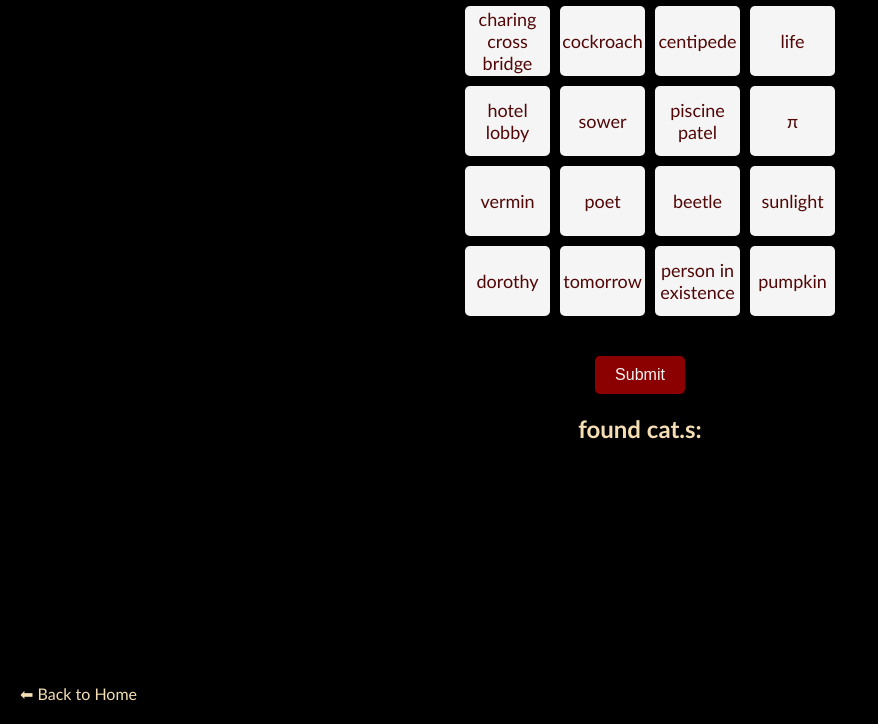
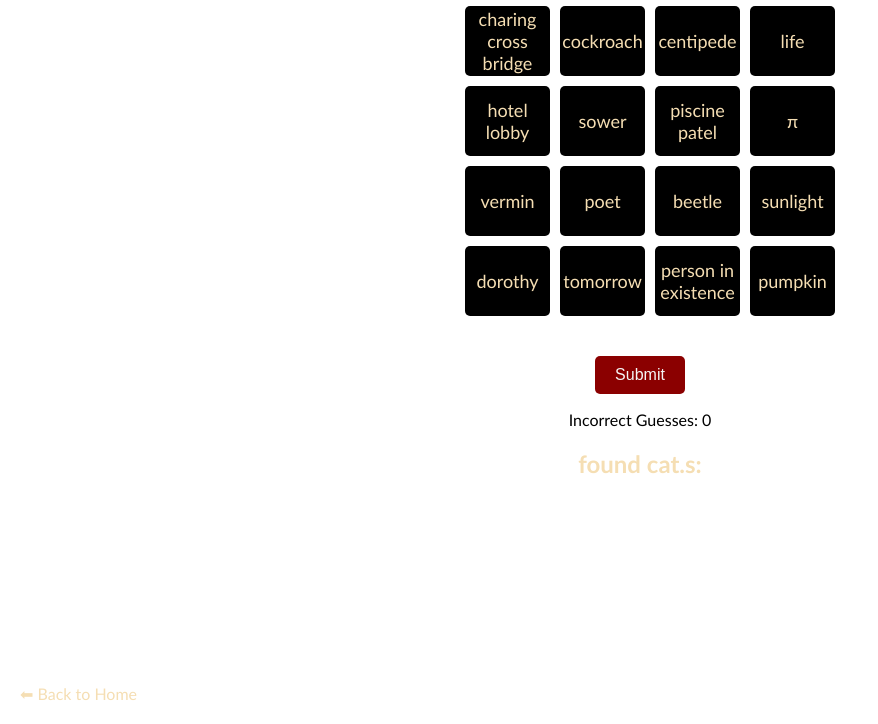
Before and after one commit to gracedx/cnxns, a plain HTML site: page mle.html in a window 1280 px wide. Shown: the part 76-800 px from the top of the page, without its empty margins (0-878 px from the left). Drawn offline with Linux system fonts and the light colour scheme.

Commit message:
minor mle design edits

```diff
--- a/mle.html
+++ b/mle.html
@@ -7,15 +7,15 @@
     <link rel="stylesheet" href="style.css">
     <style>
         body {
-            background-color: black;
+            background-color: white;
         }
         .word {
-            background: whitesmoke;
-            color: rgb(81, 7, 7)
+            background: black;
+            color: wheat;
         }
         .word.selected {
-            background: rgb(81, 7, 7);
-            color: white;
+            background: wheat;
+            color: rgb(81, 7, 7);
         }
     </style>
 </head>
--- a/script.js
+++ b/script.js
@@ -1,16 +1,23 @@
 function initializeGame(groups, finalMessageFunc) {
-    const words = Object.values(groups).flat(); // Flatten the groups into one array
+    const words = Object.values(groups).flat();
     const shuffledWords = words.sort(() => Math.random() - 0.5);
     const selectedWords = [];
     const grid = document.getElementById("game-grid");
     const foundGroupsDiv = document.getElementById("found-groups");
     const messageDiv = document.getElementById("message");
-    let foundGroupCount = 0; // Track the number of found groups
+    let foundGroupCount = 0;
+    let guessCount = 0; // Track incorrect guesses
 
-    // Clear the grid and found groups section in case of re-initialization
+    // Clear previous game state
     grid.innerHTML = "";
     foundGroupsDiv.innerHTML = "";
-    messageDiv.textContent = ""; // Clear message
+    messageDiv.textContent = "";
+
+    // Create guess counter element
+    const guessCounterElement = document.createElement("p");
+    guessCounterElement.id = "guess-counter";
+    guessCounterElement.textContent = `Incorrect Guesses: ${guessCount}`;
+    messageDiv.insertAdjacentElement("afterend", guessCounterElement);
 
     // Create word buttons
     shuffledWords.forEach(word => {
@@ -69,9 +76,11 @@ function initializeGame(groups, finalMessageFunc) {
 
             // Check if all groups are found
             if (foundGroupCount === Object.keys(groups).length) {
-                messageDiv.innerHTML = finalMessageFunc(); // Call the custom message function
+                messageDiv.innerHTML = finalMessageFunc(guessCount); // Call the custom message function
             }
         } else {
+            guessCount++; // Only increment on incorrect guess
+            guessCounterElement.textContent = `Incorrect Guesses: ${guessCount}`;
             messageDiv.textContent = "Try again.";
         }
 
```
